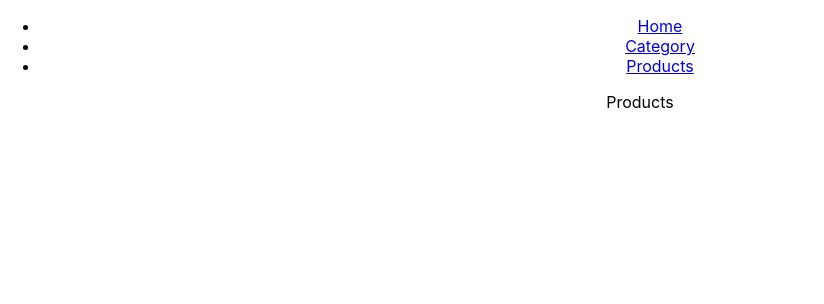
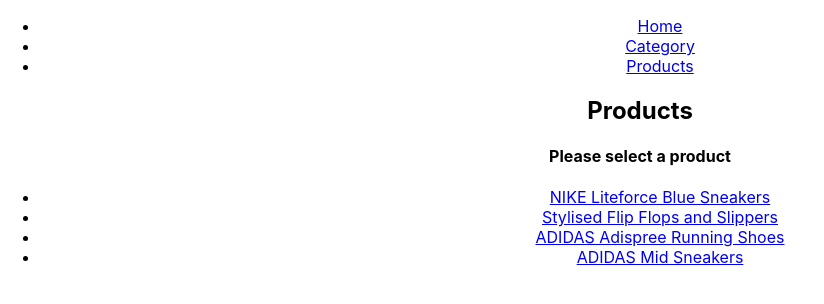
Before and after one commit to Pramod94/react-router, a React (Create React App) app: page /products in a window 1280 px wide. Shown: the top 304 px of the page, without its empty margins (0-824 px from the left). Built offline with nearby package versions, Linux system fonts and the light colour scheme.

Commit message:
Nested route based on the example API response

```diff
--- /dev/null
+++ b/src/Components/IndividualProduct.js
@@ -0,0 +1,27 @@
+import React from 'react';
+import { useParams } from 'react-router-dom';
+
+
+const IndividualProduct = ({ data }) => {
+    const { productId } = useParams();
+    let product = data.find(ele => ele.id === Number(productId));
+    let productData;
+
+    if (product) {
+        productData = <div>
+            <div>Name : {product.name}</div>
+            <div>Description : {product.description}</div>
+            <div>Status : {product.status}</div>
+        </div>
+    } else {
+        productData = <div>Product not found</div>
+    }
+
+    return (
+        <div>
+            {productData}
+        </div>
+    )
+}
+
+export default IndividualProduct;
--- a/src/Components/Products.js
+++ b/src/Components/Products.js
@@ -1,9 +1,39 @@
 import React from 'react';
+import ProductList from '../products.json';
+import { Link, Route, useRouteMatch } from 'react-router-dom';
+import IndividualProduct from './IndividualProduct';
 
-const Products = () => (
-    <div>
-        Products
-    </div>
-);
+const Products = () => {
+
+    const { url, path } = useRouteMatch();
+
+    return (
+        <div>
+            <h2>Products</h2>
+
+            {/* The component inside the below Route will be rendered only
+             when the path exactly matches with the main route path.
+            This can be helpfull if we want to render something during the initial render.
+            It disappears when the path changes. i.e one of the product is selected. */}
+            <Route exact path={path}>
+                <h4>Please select a product</h4>
+            </Route>
+
+
+            <ul>
+                {
+                    ProductList.productData.map(ele => (
+                        <li key={ele.id}><Link to={`${url}/${ele.id}`}>{ele.name}</Link></li>
+                    ))
+                }
+            </ul>
+
+            <Route path={`${path}/:productId`}>
+                <IndividualProduct data={ProductList.productData} />
+            </Route>
+
+        </div>
+    );
+}
 
 export default Products;
--- /dev/null
+++ b/src/products.json
@@ -0,0 +1,32 @@
+{
+    "productData" : [
+    {
+      "id": 1,
+      "name": "NIKE Liteforce Blue Sneakers",
+      "description":
+        "Lorem ipsum dolor sit amet, consectetur adipiscing elit. Proin molestie.",
+      "status": "Available"
+    },
+    {
+      "id": 2,
+      "name": "Stylised Flip Flops and Slippers",
+      "description":
+        "Mauris finibus, massa eu tempor volutpat, magna dolor euismod dolor.",
+      "status": "Out of Stock"
+    },
+    {
+      "id": 3,
+      "name": "ADIDAS Adispree Running Shoes",
+      "description":
+        "Maecenas condimentum porttitor auctor. Maecenas viverra fringilla felis, eu pretium.",
+      "status": "Available"
+    },
+    {
+      "id": 4,
+      "name": "ADIDAS Mid Sneakers",
+      "description":
+        "Ut hendrerit venenatis lacus, vel lacinia ipsum fermentum vel. Cras.",
+      "status": "Out of Stock"
+    }
+  ]
+}
```
Also changed, not shown: 1 other file (tests, documents, lock files or other folders).
